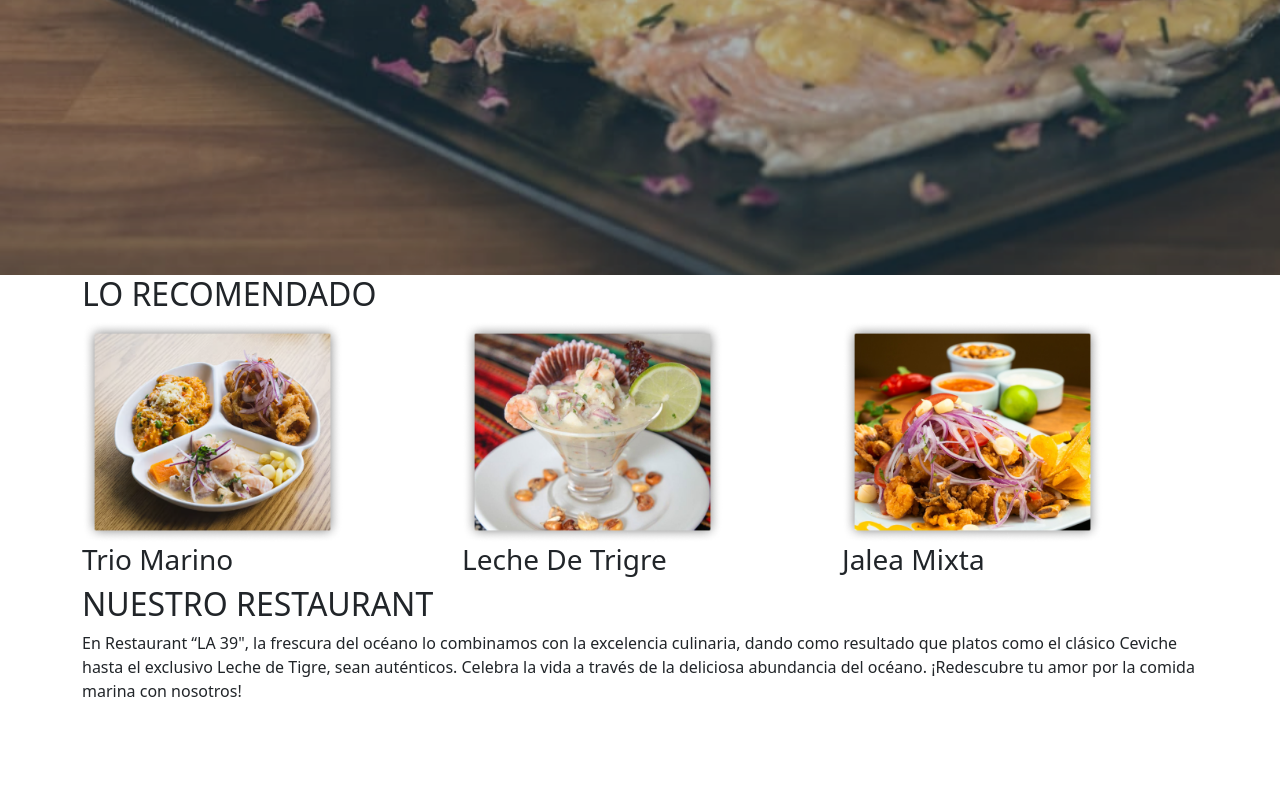
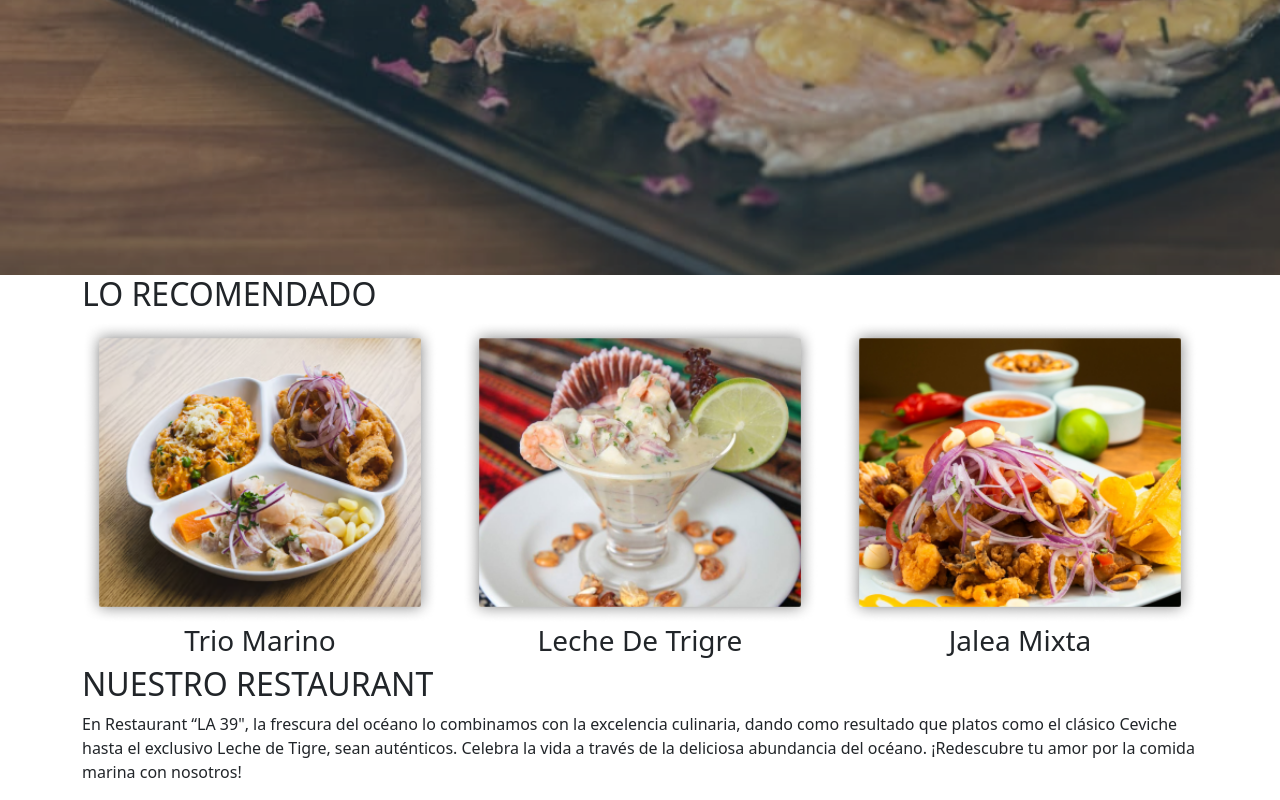
Before and after one commit to JG-2004/proyecto-1, a plain HTML site: page index.html in a window 1280 px wide. Shown: the part 846-1646 px from the top of the page. Before the commit the page ends 1565 px from the top, so only its background shows below. Drawn offline with nearby package versions, Linux system fonts and the light colour scheme.

Commit message:
ordene las columnas

```diff
--- a/index.html
+++ b/index.html
@@ -20,9 +20,11 @@
                             <li class="nav-item">
                                 <a class="nav-link" href="#">INICIO</a>
                             </li>
+
                             <li class="nav-item">
                                 <a class="nav-link" href="#"> LA CARTA </a>
                             </li>
+
                             <li class="nav-item">
                                 <a class="nav-link" href="#"> NOSOTROS </a>
                             </li>
@@ -52,17 +54,17 @@
             </div>
 
             <div class="row align-items-start">
-                <div class=" col-lg-3">
+                <div class=" col-lg-4 text-center">
                     <img src="img/trio-marino.png" alt="">
                     <h3>Trio Marino</h3>
                 </div>
 
-                <div class="col-lg-3 offset-lg-1">
+                <div class="col-lg-4 text-center">
                     <img src="img/leche-de-tigre.png" alt="">
                     <h3>Leche De Trigre</h3>
                 </div>
 
-                <div class="col-lg-3 offset-lg-1">
+                <div class="col-lg-4 text-center">
                     <img src="img/jalea-mixta.png" alt="">
                     <h3>Jalea Mixta</h3>
                 </div>
```
